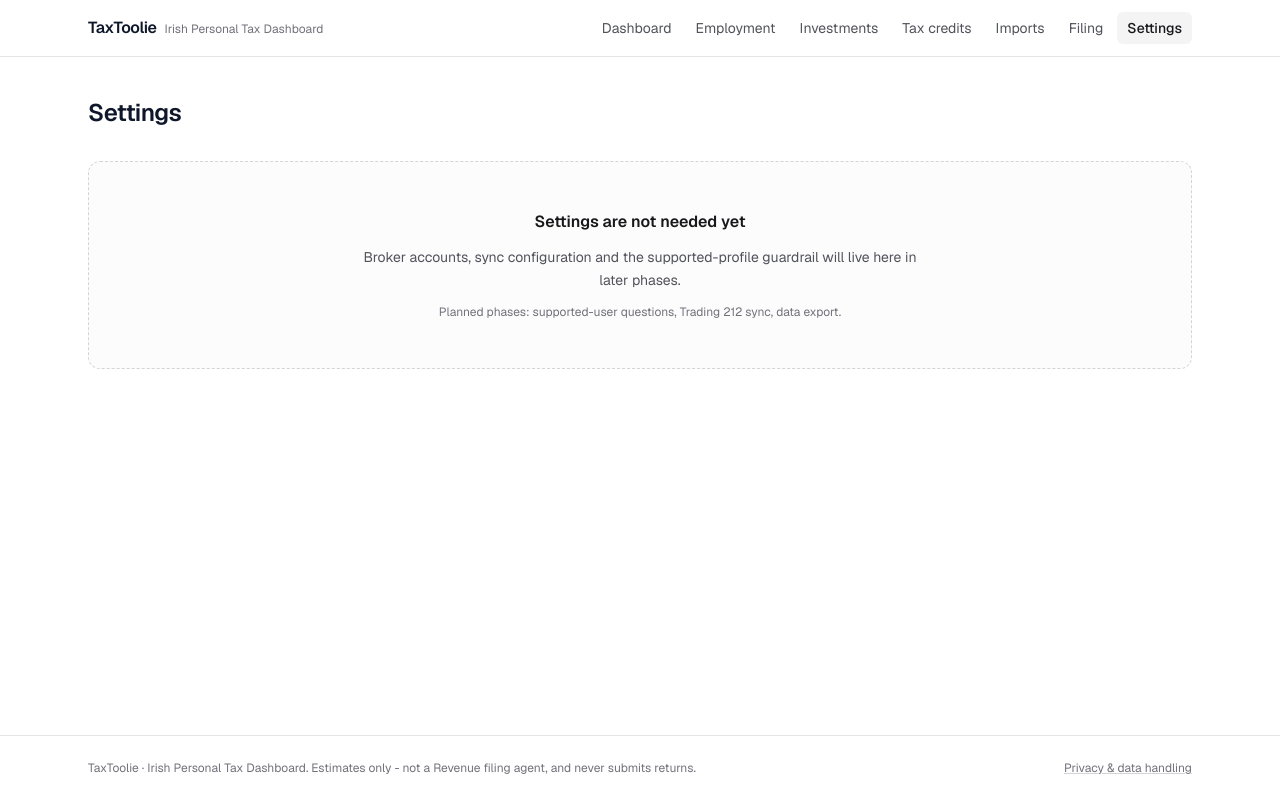
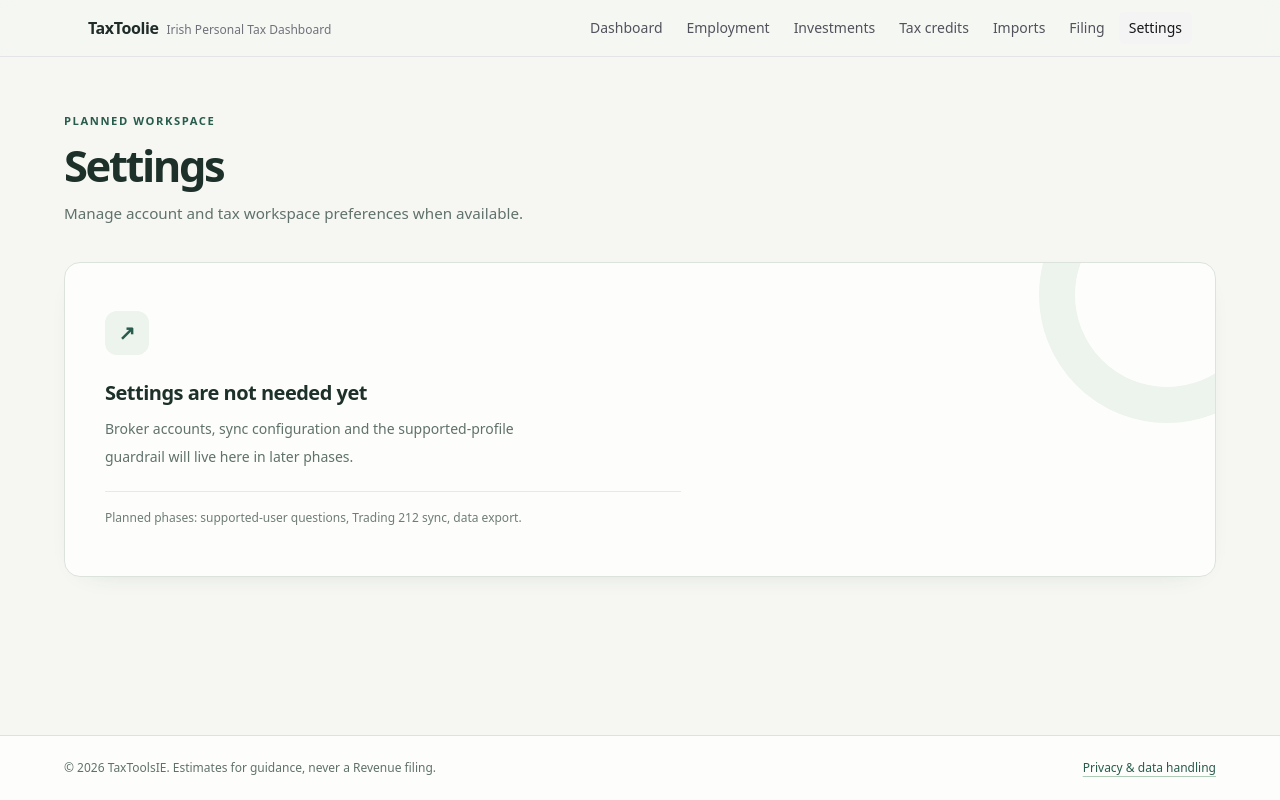
Before and after one commit to JackLee122/TaxToolsIE, a Next.js app: page /settings in a window 1280 px wide. Built offline with nearby package versions, Linux system fonts and the light colour scheme.

Commit message:
Style the TaxToolsIE application shell

```diff
--- a/app/globals.css
+++ b/app/globals.css
@@ -1,26 +1,145 @@
 @import "tailwindcss";
 
 :root {
-  --background: #ffffff;
-  --foreground: #0f172a;
+  --background: #f6f7f3;
+  --foreground: #202c29;
+  --surface: #fdfefb;
+  --line: #dce3dc;
+  --muted: #60716b;
+  --accent: #285c4d;
 }
 
 @theme inline {
   --color-background: var(--background);
   --color-foreground: var(--foreground);
-  --font-sans: var(--font-geist-sans);
-  --font-mono: var(--font-geist-mono);
-}
-
-@media (prefers-color-scheme: dark) {
-  :root {
-    --background: #0a0a0a;
-    --foreground: #e2e8f0;
-  }
+  --font-sans: ui-sans-serif, system-ui, sans-serif;
+  --font-mono: ui-monospace, SFMono-Regular, Menlo, Monaco, Consolas, monospace;
 }
 
 body {
   background: var(--background);
   color: var(--foreground);
-  font-family: var(--font-geist-sans), system-ui, sans-serif;
+  font-family: ui-sans-serif, system-ui, sans-serif;
 }
+
+::selection {
+  background: #cde6d9;
+  color: #173d33;
+}
+
+button,
+input,
+a {
+  -webkit-tap-highlight-color: transparent;
+}
+
+a:focus-visible,
+button:focus-visible,
+input:focus-visible {
+  outline: 3px solid #81b99c;
+  outline-offset: 3px;
+}
+
+.app-shell {
+  margin-inline: auto;
+  width: min(100%, 75rem);
+  padding: 2.5rem 1rem 5rem;
+}
+
+.eyebrow {
+  color: var(--accent);
+  font-size: 0.7rem;
+  font-weight: 750;
+  letter-spacing: 0.14em;
+  text-transform: uppercase;
+}
+
+.page-title {
+  color: #1d302a;
+  font-size: clamp(2rem, 3.4vw, 3.1rem);
+  font-weight: 700;
+  letter-spacing: -0.055em;
+  line-height: 1.08;
+}
+
+.page-description {
+  max-width: 60ch;
+  color: var(--muted);
+  font-size: 0.95rem;
+  line-height: 1.65;
+}
+
+.card-surface {
+  border: 1px solid var(--line);
+  border-radius: 1rem;
+  background: var(--surface);
+  box-shadow: 0 8px 30px -24px #19392b55;
+}
+
+.button-primary,
+.button-secondary {
+  display: inline-flex;
+  min-height: 2.65rem;
+  align-items: center;
+  justify-content: center;
+  border-radius: 0.55rem;
+  padding: 0.6rem 1rem;
+  font-size: 0.875rem;
+  font-weight: 650;
+  transition:
+    background-color 150ms ease,
+    color 150ms ease,
+    border-color 150ms ease;
+}
+
+.button-primary {
+  background: #285c4d;
+  color: #fdfefb;
+}
+
+.button-primary:hover {
+  background: #194839;
+}
+
+.button-secondary {
+  border: 1px solid #cbd7cf;
+  background: var(--surface);
+  color: #284a3e;
+}
+
+.button-secondary:hover {
+  background: #edf3ed;
+}
+
+.field-input {
+  min-height: 2.7rem;
+  width: 100%;
+  border: 1px solid #cbd7cf;
+  border-radius: 0.55rem;
+  background: #fff;
+  padding: 0.6rem 0.8rem;
+  color: var(--foreground);
+}
+
+.field-input:focus {
+  border-color: var(--accent);
+  outline: 3px solid #d9ebe0;
+}
+
+.metric-label {
+  color: var(--muted);
+  font-size: 0.8rem;
+}
+.metric-value {
+  color: #1d302a;
+  font-size: 1.5rem;
+  font-weight: 700;
+  letter-spacing: -0.04em;
+}
+
+@media (min-width: 640px) {
+  .app-shell {
+    padding-inline: 1.5rem;
+    padding-top: 3.5rem;
+  }
+}
--- a/app/layout.tsx
+++ b/app/layout.tsx
@@ -1,34 +1,20 @@
 import type { Metadata } from "next";
-import { Geist, Geist_Mono } from "next/font/google";
 import "./globals.css";
 import { SiteFooter } from "@/components/ui/site-footer";
 import { SiteHeader } from "@/components/ui/site-header";
 
-const geistSans = Geist({
-  variable: "--font-geist-sans",
-  subsets: ["latin"],
-});
-
-const geistMono = Geist_Mono({
-  variable: "--font-geist-mono",
-  subsets: ["latin"],
-});
-
 export const metadata: Metadata = {
   title: {
-    default: "TaxToolie",
-    template: "%s · TaxToolie",
+    default: "TaxToolsIE",
+    template: "%s · TaxToolsIE",
   },
   description:
-    "Irish Personal Tax Dashboard - calculate, reconcile and guide. Local-first tax estimation for PAYE employment, investments, credits and refunds.",
+    "Irish Personal Tax Dashboard - calculate, reconcile and guide. Private tax estimates for PAYE employment, investments, credits and refunds.",
 };
 
 export default function RootLayout({ children }: LayoutProps<"/">) {
   return (
-    <html
-      lang="en"
-      className={`${geistSans.variable} ${geistMono.variable} h-full antialiased`}
-    >
+    <html lang="en" className="h-full antialiased">
       <body className="flex min-h-full flex-col">
         <SiteHeader />
         <div className="flex-1">{children}</div>
--- a/app/settings/page.tsx
+++ b/app/settings/page.tsx
@@ -7,8 +7,12 @@ export const metadata: Metadata = {
 
 export default function SettingsPage() {
   return (
-    <main className="mx-auto w-full max-w-6xl px-4 py-10 sm:px-6">
-      <h1 className="mb-8 text-2xl font-semibold tracking-tight">Settings</h1>
+    <main className="app-shell">
+      <p className="eyebrow mb-3">Planned workspace</p>
+      <h1 className="page-title">Settings</h1>
+      <p className="page-description mb-9 mt-3">
+        Manage account and tax workspace preferences when available.
+      </p>
       <EmptyState
         title="Settings are not needed yet"
         description="Broker accounts, sync configuration and the supported-profile guardrail will live here in later phases."
--- a/components/ui/empty-state.tsx
+++ b/components/ui/empty-state.tsx
@@ -9,11 +9,26 @@ type EmptyStateProps = {
 
 export function EmptyState({ icon, title, description, hint }: EmptyStateProps) {
   return (
-    <div className="flex flex-col items-center gap-3 rounded-xl border border-dashed border-zinc-300 bg-zinc-50/60 px-6 py-12 text-center">
-      {icon ? <div className="text-zinc-400">{icon}</div> : null}
-      <h2 className="text-base font-semibold text-zinc-900">{title}</h2>
-      <p className="max-w-xl text-sm leading-relaxed text-zinc-600">{description}</p>
-      {hint ? <p className="text-xs text-zinc-500">{hint}</p> : null}
+    <div className="card-surface relative overflow-hidden px-6 py-9 sm:px-10 sm:py-12">
+      <div
+        aria-hidden="true"
+        className="absolute -right-20 -top-24 size-64 rounded-full border-[36px] border-[#edf3ed]"
+      />
+      <div className="relative max-w-xl">
+        <div
+          className="mb-6 flex size-11 items-center justify-center rounded-xl bg-[#edf3ed] text-xl font-semibold text-[#285c4d]"
+          aria-hidden="true"
+        >
+          {icon ?? "↗"}
+        </div>
+        <h2 className="text-xl font-semibold tracking-tight text-[#1d302a]">{title}</h2>
+        <p className="mt-2 max-w-[55ch] text-sm leading-7 text-[#60716b]">{description}</p>
+        {hint ? (
+          <p className="mt-5 border-t border-[#e4ebe3] pt-4 text-xs leading-5 text-[#6e7d75]">
+            {hint}
+          </p>
+        ) : null}
+      </div>
     </div>
   );
 }
--- a/components/ui/site-footer.tsx
+++ b/components/ui/site-footer.tsx
@@ -2,13 +2,13 @@ import Link from "next/link";
 
 export function SiteFooter() {
   return (
-    <footer className="mt-auto border-t border-zinc-200 py-6">
-      <div className="mx-auto flex w-full max-w-6xl flex-col gap-2 px-4 text-xs text-zinc-500 sm:flex-row sm:items-center sm:justify-between sm:px-6">
-        <p>
-          TaxToolie · Irish Personal Tax Dashboard. Estimates only - not a Revenue
-          filing agent, and never submits returns.
-        </p>
-        <Link href="/privacy" className="underline decoration-zinc-300 hover:text-zinc-800">
+    <footer className="mt-auto border-t border-[#dce3dc] bg-[#fdfefb] py-6">
+      <div className="mx-auto flex w-full max-w-[75rem] flex-col gap-3 px-4 text-xs text-[#60716b] sm:flex-row sm:items-center sm:justify-between sm:px-6">
+        <p>© 2026 TaxToolsIE. Estimates for guidance, never a Revenue filing.</p>
+        <Link
+          href="/privacy"
+          className="font-medium text-[#285c4d] underline decoration-[#aecbb8] underline-offset-4 hover:text-[#173d33]"
+        >
           Privacy &amp; data handling
         </Link>
       </div>
```
